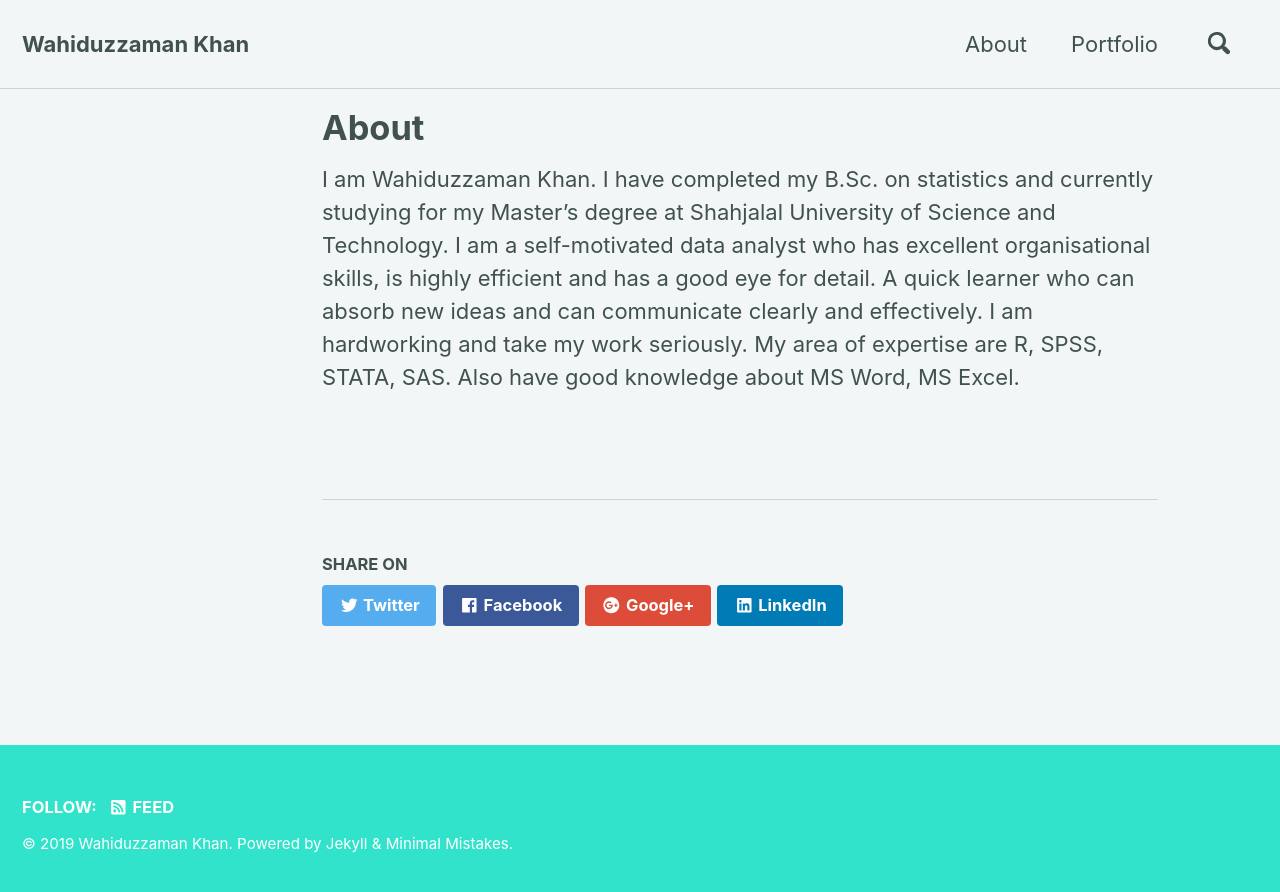
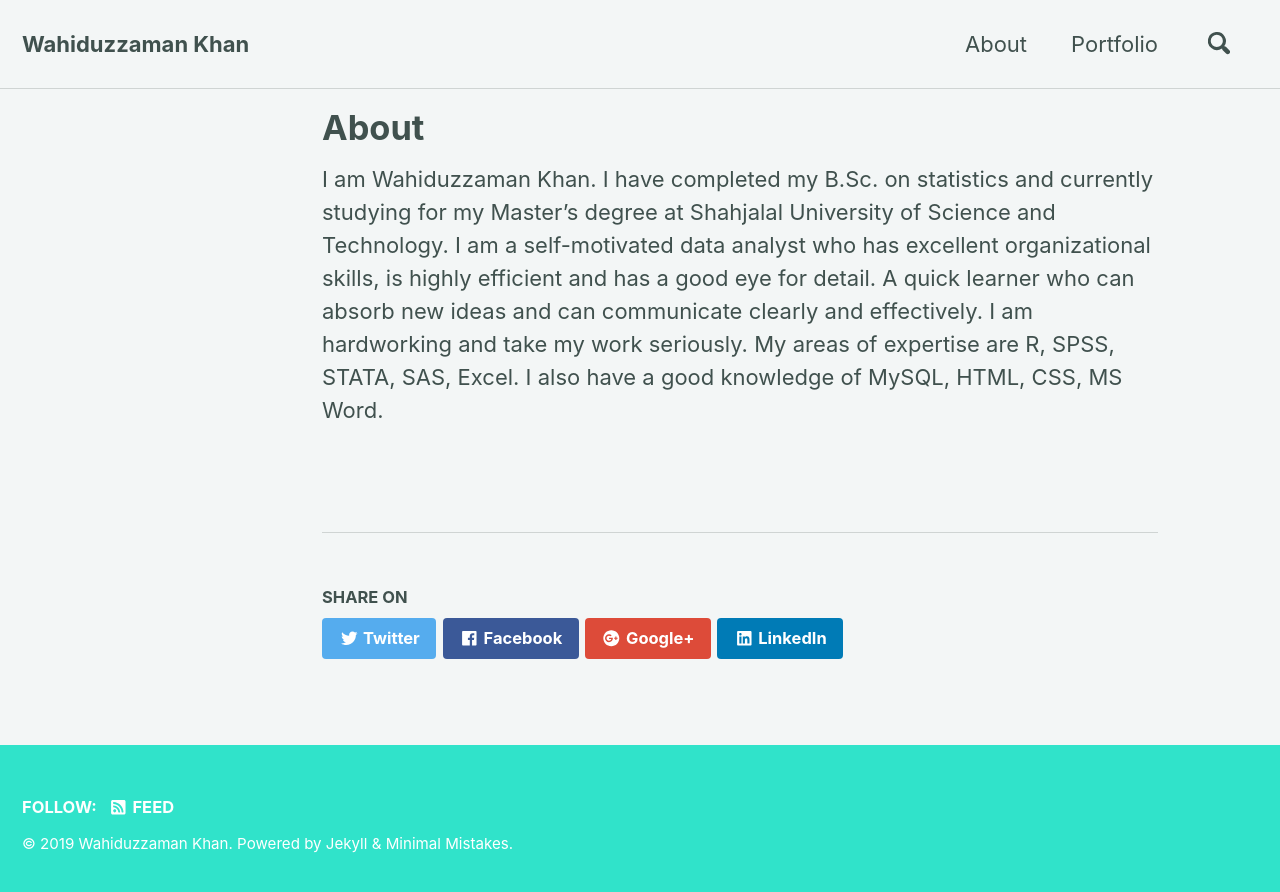
Before and after one commit to WahiduzzamanKhan/WahiduzzamanKhan.github.io, a Jekyll site: the page built from _pages/about.md, in a window 1280 px wide. Shown: the top 892 px of the page. Built offline with Jekyll 4.4.1, drawn with Linux system fonts in a browser that asks for light colours; nearby versions of some CDN libraries.

Commit message:
all corrected

```diff
--- a/_pages/about.md
+++ b/_pages/about.md
@@ -4,6 +4,6 @@ permalink: /about/
 author_profile: false
 ---
 
-I am Wahiduzzaman Khan. I have completed my B.Sc. on statistics and currently studying for my Master's degree at Shahjalal University of Science and Technology.
-I am a self-motivated data analyst who has excellent organisational skills, is highly efficient and has a good eye for detail. A quick learner who can absorb new ideas and can communicate clearly and effectively. I am hardworking and take my work seriously.
-My area of expertise are R, SPSS, STATA, SAS. Also have good knowledge about MS Word, MS Excel.
+I am Wahiduzzaman Khan. I have completed my B.Sc. on statistics and currently studying for my Master’s degree at Shahjalal University of Science and Technology.
+I am a self-motivated data analyst who has excellent organizational skills, is highly efficient and has a good eye for detail. A quick learner who can absorb new ideas and can communicate clearly and effectively. I am hardworking and take my work seriously.
+My areas of expertise are R, SPSS, STATA, SAS, Excel. I also have a good knowledge of MySQL, HTML, CSS, MS Word.
--- a/_posts/2019-04-11-Fire Hazards in Bangladesh.html
+++ b/_posts/2019-04-11-Fire Hazards in Bangladesh.html
@@ -21,7 +21,7 @@ categories:
 	Data Source
 </h2>
 <p>
-	Data used here are available at the official website of the <a href="http://www.fireservice.gov.bd/">Bangladesh Fire Service</a>. But these data were very unorganized and pdf format. Hence I transformed them into a more usable and organized way. These cleaned data along with all the codes used to do the visualizations can be found <a href="">here</a>.
+	Data used here are available at the official website of the <a href="http://www.fireservice.gov.bd/">Bangladesh Fire Service</a>. But these data were very unorganized and pdf format. Hence I transformed them into a more usable and organized way. These cleaned data along with all the codes used to do the visualizations can be found <a href="https://github.com/WahiduzzamanKhan/Visualizing-Bangladesh-Fire-Service-Data">here</a>.
 </p>
 <h2>
 	Number of Fire Hazards from 2004 - 2018
```
